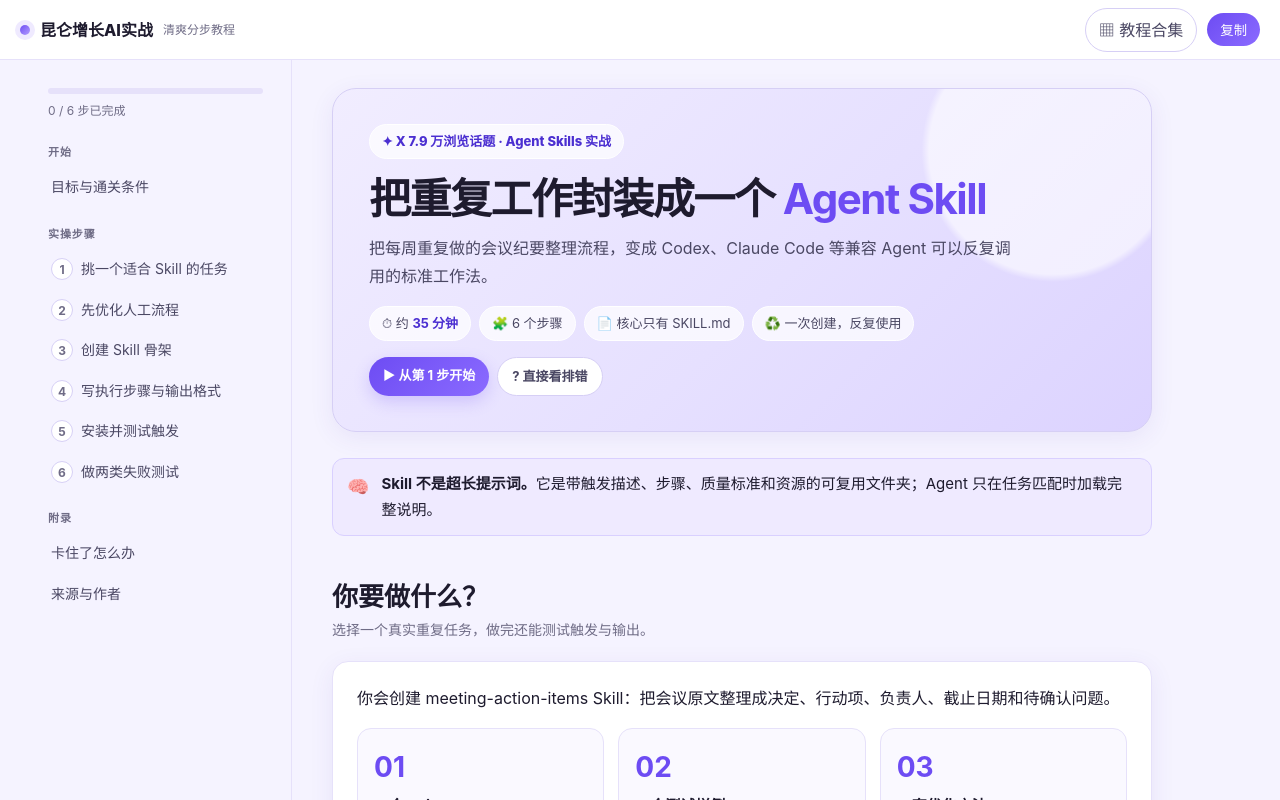
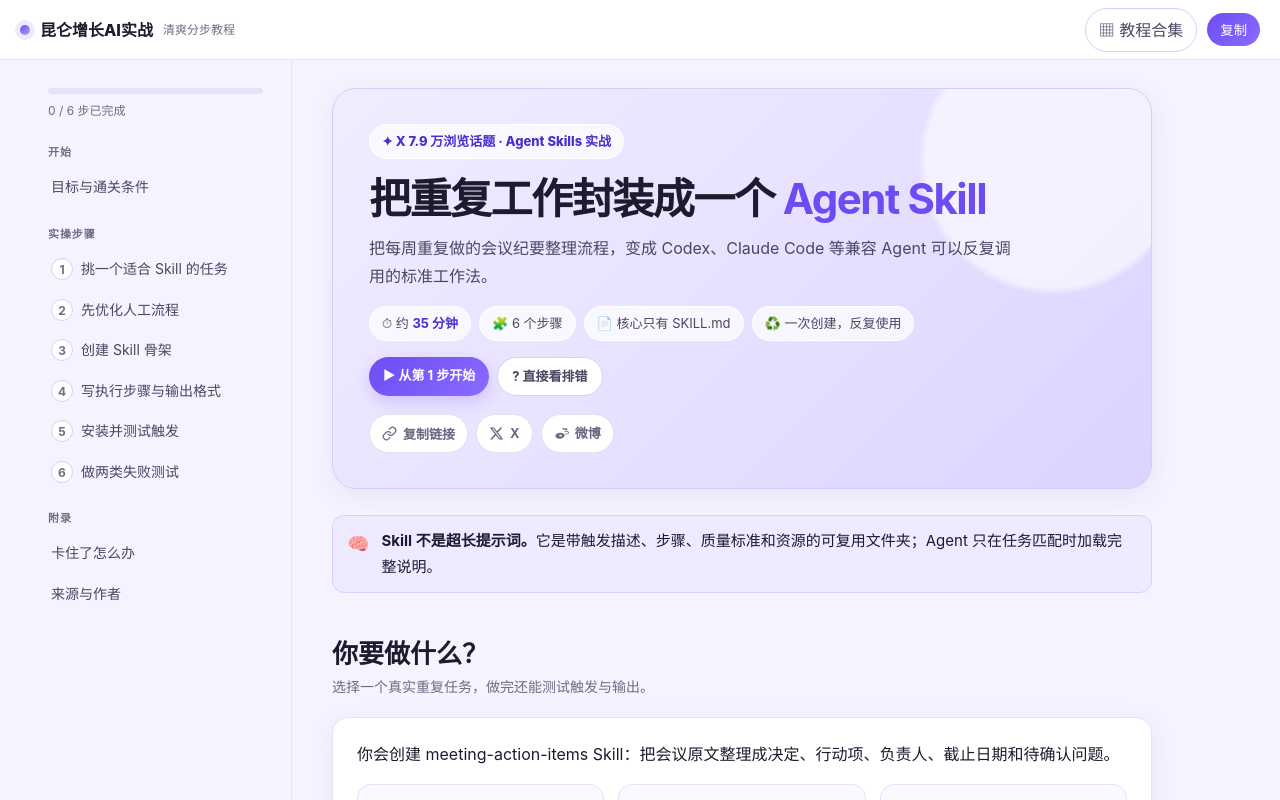
Before and after one commit to Daseanle/kunlun-growth-ai, a Next.js app: page /tutorials/agent-skill in a window 1280 px wide. Shown: the top 800 px of the page. Built offline with nearby package versions, Linux system fonts and the light colour scheme; no server answers.

Commit message:
feat: Phase 5 分享按钮
- 新增 ShareButtons 组件，支持复制链接/X/微博分享
- 移动端支持 Web Share API 原生分享
- 复制链接带 clipboard fallback 兼容旧浏览器
- 分享按钮放置在教程详情页 hero 区域

```diff
--- /dev/null
+++ b/components/share-buttons.tsx
@@ -0,0 +1,94 @@
+"use client";
+
+import { useState, useEffect } from "react";
+
+interface ShareButtonsProps {
+  title: string;
+}
+
+export function ShareButtons({ title }: ShareButtonsProps) {
+  const [url, setUrl] = useState("");
+  const [copied, setCopied] = useState(false);
+  const [canShare, setCanShare] = useState(false);
+
+  useEffect(() => {
+    setUrl(window.location.href);
+    setCanShare(typeof navigator !== "undefined" && !!navigator.share);
+  }, []);
+
+  async function copyLink() {
+    try {
+      await navigator.clipboard.writeText(url);
+      setCopied(true);
+      setTimeout(() => setCopied(false), 1500);
+    } catch {
+      // Fallback for older browsers
+      const textarea = document.createElement("textarea");
+      textarea.value = url;
+      textarea.style.position = "fixed";
+      textarea.style.opacity = "0";
+      document.body.appendChild(textarea);
+      textarea.select();
+      try { document.execCommand("copy"); setCopied(true); setTimeout(() => setCopied(false), 1500); } catch { /* ignore */ }
+      document.body.removeChild(textarea);
+    }
+  }
+
+  async function nativeShare() {
+    try {
+      await navigator.share({ title, url, text: title });
+    } catch {
+      // user cancelled or share failed
+    }
+  }
+
+  const shareText = encodeURIComponent(title);
+  const shareUrl = encodeURIComponent(url);
+
+  return (
+    <div className="share-buttons">
+      {canShare && (
+        <button type="button" onClick={nativeShare} className="share-btn share-native" aria-label="分享">
+          <svg width="15" height="15" viewBox="0 0 24 24" fill="none" stroke="currentColor" strokeWidth="2" strokeLinecap="round" strokeLinejoin="round">
+            <circle cx="18" cy="5" r="3" />
+            <circle cx="6" cy="12" r="3" />
+            <circle cx="18" cy="19" r="3" />
+            <path d="m8.6 13.5 6.8 4M15.4 6.5 8.6 10.5" />
+          </svg>
+          分享
+        </button>
+      )}
+      <button type="button" onClick={copyLink} className="share-btn" aria-label="复制链接">
+        <svg width="15" height="15" viewBox="0 0 24 24" fill="none" stroke="currentColor" strokeWidth="2" strokeLinecap="round" strokeLinejoin="round">
+          <path d="M10 13a5 5 0 0 0 7.54.54l3-3a5 5 0 0 0-7.07-7.07l-1.72 1.71" />
+          <path d="M14 11a5 5 0 0 0-7.54-.54l-3 3a5 5 0 0 0 7.07 7.07l1.71-1.71" />
+        </svg>
+        {copied ? "已复制" : "复制链接"}
+      </button>
+      <a
+        href={`https://x.com/intent/tweet?text=${shareText}&url=${shareUrl}`}
+        target="_blank"
+        rel="noreferrer"
+        className="share-btn"
+        aria-label="分享到 X"
+      >
+        <svg width="15" height="15" viewBox="0 0 24 24" fill="currentColor">
+          <path d="M18.244 2.25h3.308l-7.227 8.26 8.502 11.24H16.17l-5.214-6.817L4.99 21.75H1.68l7.73-8.835L1.254 2.25H8.03l4.713 6.231zm-1.161 17.52h1.833L7.084 4.126H5.117z" />
+        </svg>
+        X
+      </a>
+      <a
+        href={`https://service.weibo.com/share/share.php?title=${shareText}&url=${shareUrl}`}
+        target="_blank"
+        rel="noreferrer"
+        className="share-btn"
+        aria-label="分享到微博"
+      >
+        <svg width="15" height="15" viewBox="0 0 24 24" fill="currentColor">
+          <path d="M10.098 20.323c-3.977.391-7.414-1.406-7.672-4.02-.259-2.609 2.759-5.02 6.74-5.411 3.979-.394 7.413 1.4 7.671 4.018.259 2.6-2.759 5.02-6.739 5.413zM9.05 17.219c-.387.492-1.144.715-1.682.498-.531-.213-.687-.81-.291-1.342.391-.531 1.125-.768 1.665-.498.546.27.622.849.308 1.342zm1.93-1.24c-.154.234-.491.355-.747.273-.253-.08-.331-.331-.18-.556.15-.232.474-.353.73-.273.253.08.332.331.197.557zm.263-2.115c-1.083-.287-2.326.165-2.804 1.034-.486.875-.083 1.844 1.004 2.139 1.101.291 2.403-.165 2.875-1.061.474-.901.063-1.829-1.075-2.112zM20.8 8.405c-1.836-.526-3.402-.27-4.422.207l.395.803c1.012-.427 2.395-.547 3.715-.21 1.32.339 2.145.972 2.145 1.582 0 .609-.683 1.243-1.995 1.582-1.312.339-2.692.219-3.705-.207l-.395.803c1.02.477 2.586.733 4.422.207 1.836-.526 3.061-1.585 3.061-2.592 0-1.006-1.225-2.064-3.061-2.592zm-.836-4.248c-.861-.243-1.662-.144-2.207.111l.387.79c.395-.183 1.083-.207 1.762-.016 1.008.285 1.585.96 1.288 1.504-.297.543-1.362.666-2.378.379-.504-.141-.93-.395-1.227-.66l-.388-.79c-.546.255-1.346.354-2.207.111-1.083-.311-1.825-1.059-1.659-1.671.166-.613 1.171-.878 2.254-.566.861.243 1.504.768 1.762 1.254l.387-.79c.546-.255 1.346-.354 2.207-.111 1.083.311 1.825 1.059 1.659 1.671-.166.613-1.171.878-2.254.566-.504-.143-.93-.395-1.227-.66l-.388-.79c-.546.255-1.346.354-2.207.111z" />
+        </svg>
+        微博
+      </a>
+    </div>
+  );
+}
--- a/components/tutorial-document.tsx
+++ b/components/tutorial-document.tsx
@@ -3,6 +3,7 @@
 import Link from "next/link";
 import { useEffect, useMemo, useState } from "react";
 import type { Tutorial, TutorialBlock } from "@/lib/tutorials";
+import { ShareButtons } from "./share-buttons";
 
 function Block({ block }: { block: TutorialBlock }) {
   if (block.type === "prompt" || block.type === "code") return <div className="guide-code"><div><span>{block.type === "prompt" ? "✨ 复制给 AI" : "⌘ "}{block.label || "操作内容"}</span><CopyButton text={block.text} /></div><pre>{block.text}</pre></div>;
@@ -37,7 +38,7 @@ export function TutorialDocument({ tutorial, sourceAuthors }: { tutorial: Tutori
     <div className="guide-layout">
       <aside className="guide-sidebar"><div className="guide-progress"><div><i style={{ width: `${done.length / tutorial.steps.length * 100}%` }} /></div><small>{done.length} / {tutorial.steps.length} 步已完成</small></div><p className="guide-nav-label">开始</p><a href="#goal">目标与通关条件</a><p className="guide-nav-label">实操步骤</p>{tutorial.steps.map((step, index) => <a className={completed(index + 1) ? "is-done" : ""} href={`#step-${index + 1}`} key={step.title}><b>{completed(index + 1) ? "✓" : index + 1}</b>{step.title}</a>)}<p className="guide-nav-label">附录</p><a href="#faq">卡住了怎么办</a><a href="#sources">来源与作者</a></aside>
       <main className="guide-doc">
-        <section className="guide-hero"><span>✦ {tutorial.eyebrow}</span><h1 dangerouslySetInnerHTML={{ __html: tutorial.titleHtml }} /><p>{tutorial.sub}</p><div className="guide-chips">{tutorial.chips.map((chip) => <i key={chip} dangerouslySetInnerHTML={{ __html: chip }} />)}</div><div className="guide-actions"><a href="#step-1">▶ 从第 1 步开始</a><a href="#faq">? 直接看排错</a></div></section>
+        <section className="guide-hero"><span>✦ {tutorial.eyebrow}</span><h1 dangerouslySetInnerHTML={{ __html: tutorial.titleHtml }} /><p>{tutorial.sub}</p><div className="guide-chips">{tutorial.chips.map((chip) => <i key={chip} dangerouslySetInnerHTML={{ __html: chip }} />)}</div><div className="guide-actions"><a href="#step-1">▶ 从第 1 步开始</a><a href="#faq">? 直接看排错</a></div><ShareButtons title={tutorial.short} /></section>
         <div className="guide-note tip"><i>{tutorial.introIcon || "✦"}</i><p><b>{tutorial.introTitle || "成果优先"}</b>{tutorial.intro || tutorial.goal}</p></div>
         <section id="goal" className="guide-goal"><header><h2>你要做什么？</h2><p>{tutorial.goalLead || "从目标到成果，每一步都能验证。"}</p></header><div className="guide-card"><p>{tutorial.goal}</p><div className="guide-outcomes">{(tutorial.outcomes || []).map(([title, text], index) => <div key={title}><strong>0{index + 1}</strong><h3>{title}</h3><p>{text}</p></div>)}</div></div><div className="guide-card"><h3>通关条件</h3><div className="guide-checks">{tutorial.criteria?.map((item) => <span key={item}>✓ {item}</span>)}</div></div></section>
         <section className="guide-module"><small>HANDS-ON</small><h2>{tutorial.module || "从空白到可验证成果"}</h2><p>{tutorial.moduleSub || "范围先收紧，操作留证据，失败有退路。"}</p></section>
```
Also changed, not shown: app/globals.css.
